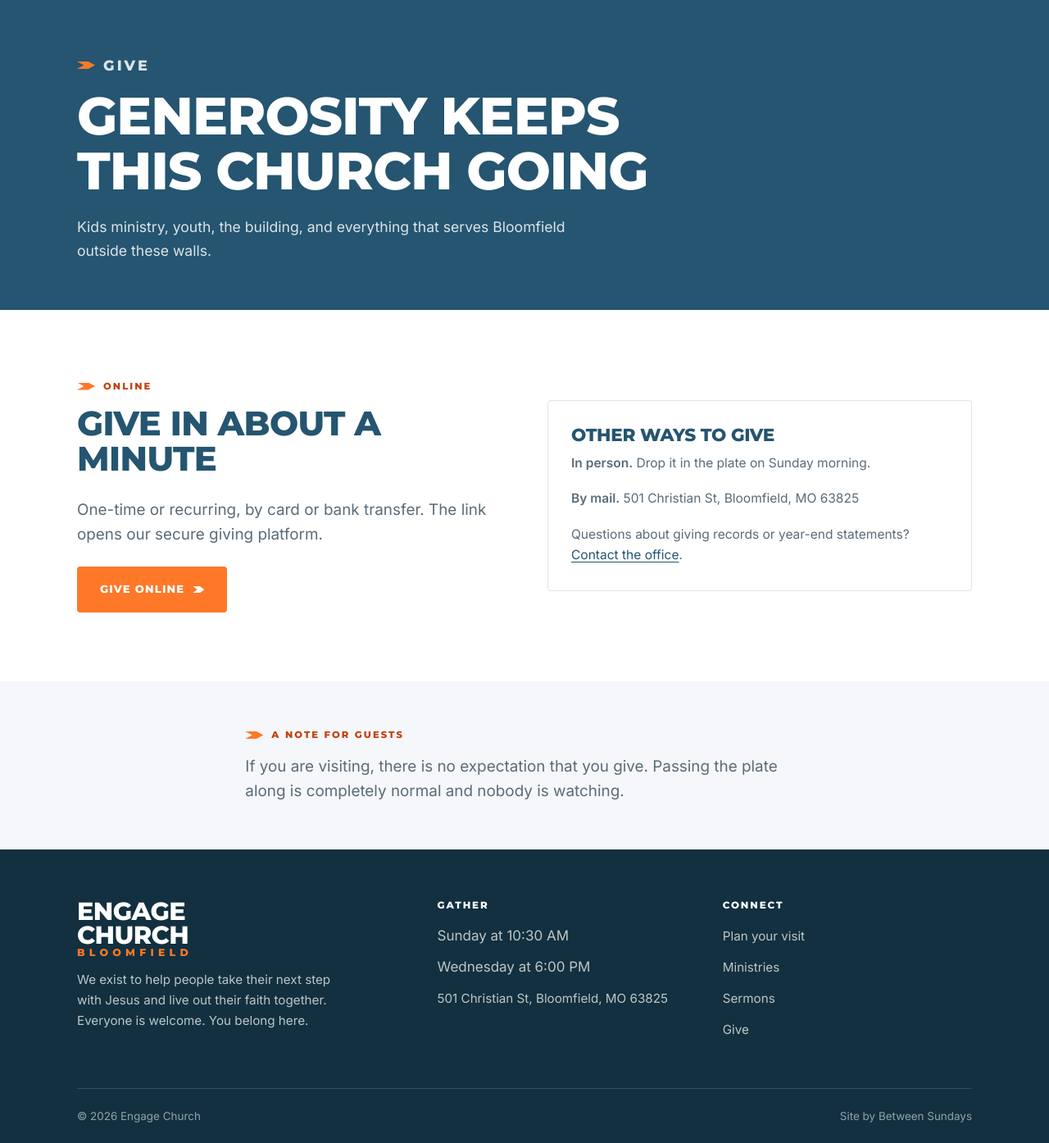
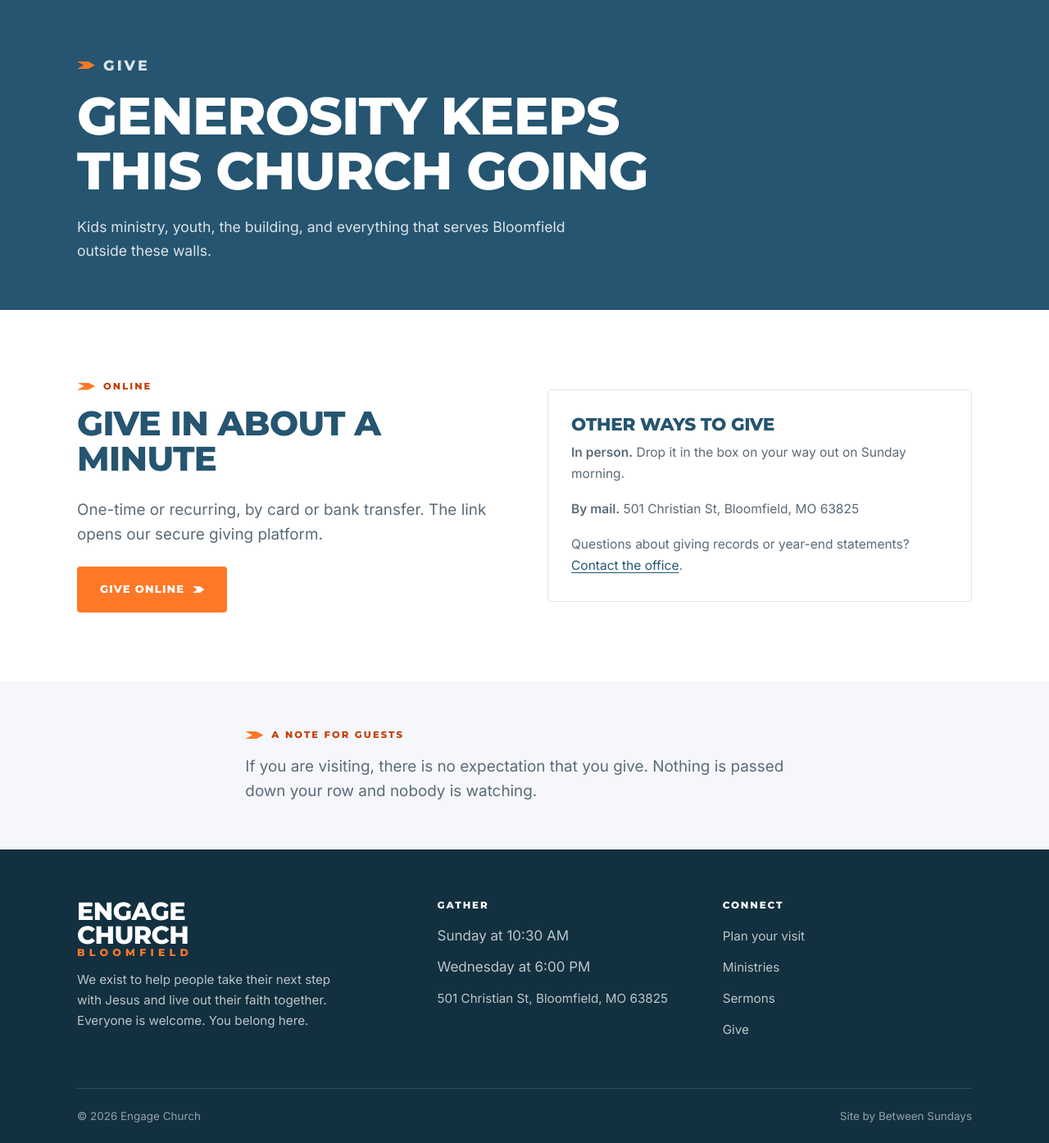
Before and after one commit to isaach3lms/engage-church, a Flask app: page /give in a window 1280 px wide. Shown: the part 84-1478 px from the top of the page at 82% size. Run offline with Flask 3, Linux system fonts and the light colour scheme.

Commit message:
Replace passed-plate references with giving box on the way out

```diff
--- a/app.py
+++ b/app.py
@@ -218,7 +218,7 @@ VISIT_FAQS = [
     ("Will I be singled out?",
      "No. You will not be asked to stand up, introduce yourself, or fill anything out. If you want to talk to someone, we are easy to find. If you would rather slip in and slip out, that is completely fine."),
     ("What about the offering?",
-     "There is no giving expectation for guests. The plate is passed and passing it along is normal."),
+     "There is no giving expectation for guests. Nothing is passed down your row. There is a box by the door if you want to give on your way out."),
     ("Where do I park and which door?",
      "Park in the main lot off Christian Street and use the front entrance. Someone will be at the door."),
     ("What happens with my kids?",
--- a/templates/give.html
+++ b/templates/give.html
@@ -29,7 +29,7 @@
       <div>
         <div class="card">
           <h3>Other ways to give</h3>
-          <p><strong>In person.</strong> Drop it in the plate on Sunday morning.</p>
+          <p><strong>In person.</strong> Drop it in the box on your way out on Sunday morning.</p>
           <p><strong>By mail.</strong> {{ church.address }}</p>
           <p style="margin-top:18px;">
             Questions about giving records or year-end statements?
@@ -45,8 +45,8 @@
   <div class="wrap measure">
     <p class="eyebrow">A note for guests</p>
     <p class="lede">
-      If you are visiting, there is no expectation that you give. Passing the
-      plate along is completely normal and nobody is watching.
+      If you are visiting, there is no expectation that you give. Nothing is
+      passed down your row and nobody is watching.
     </p>
   </div>
 </section>
```
